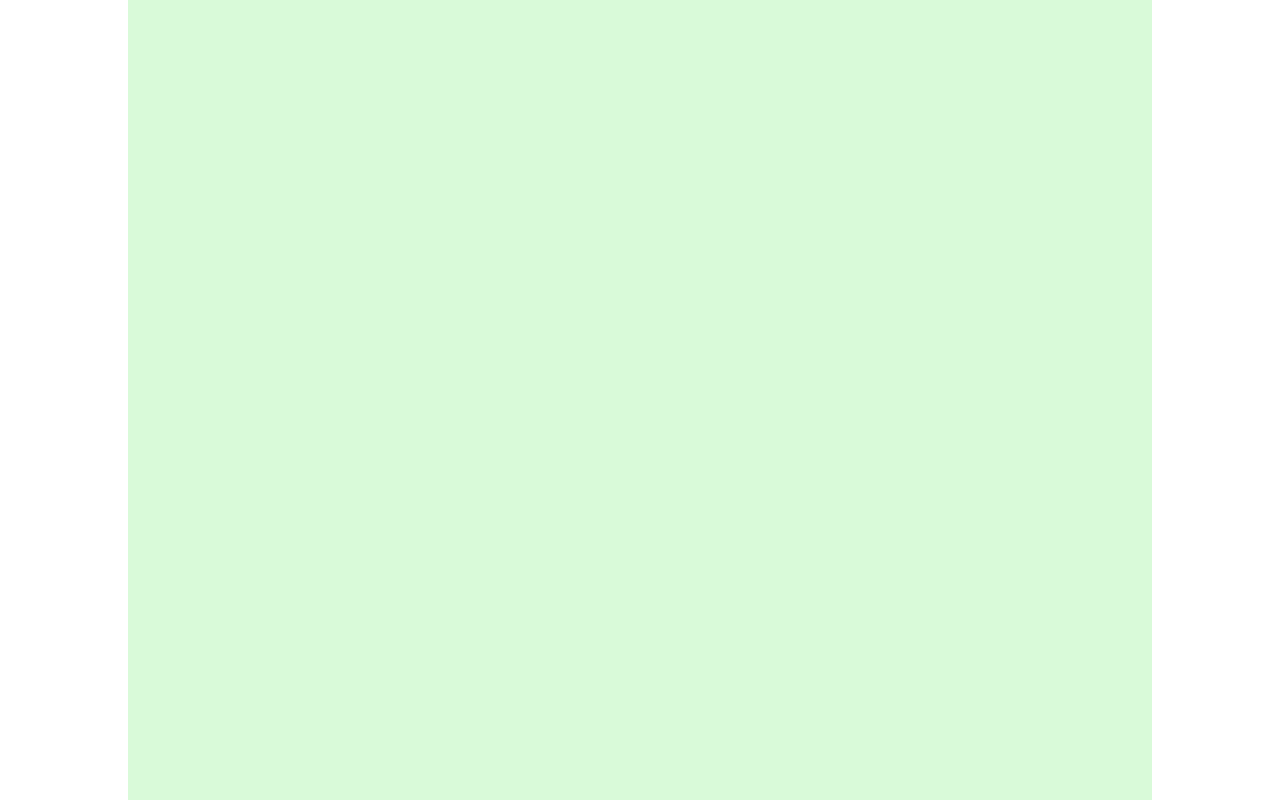
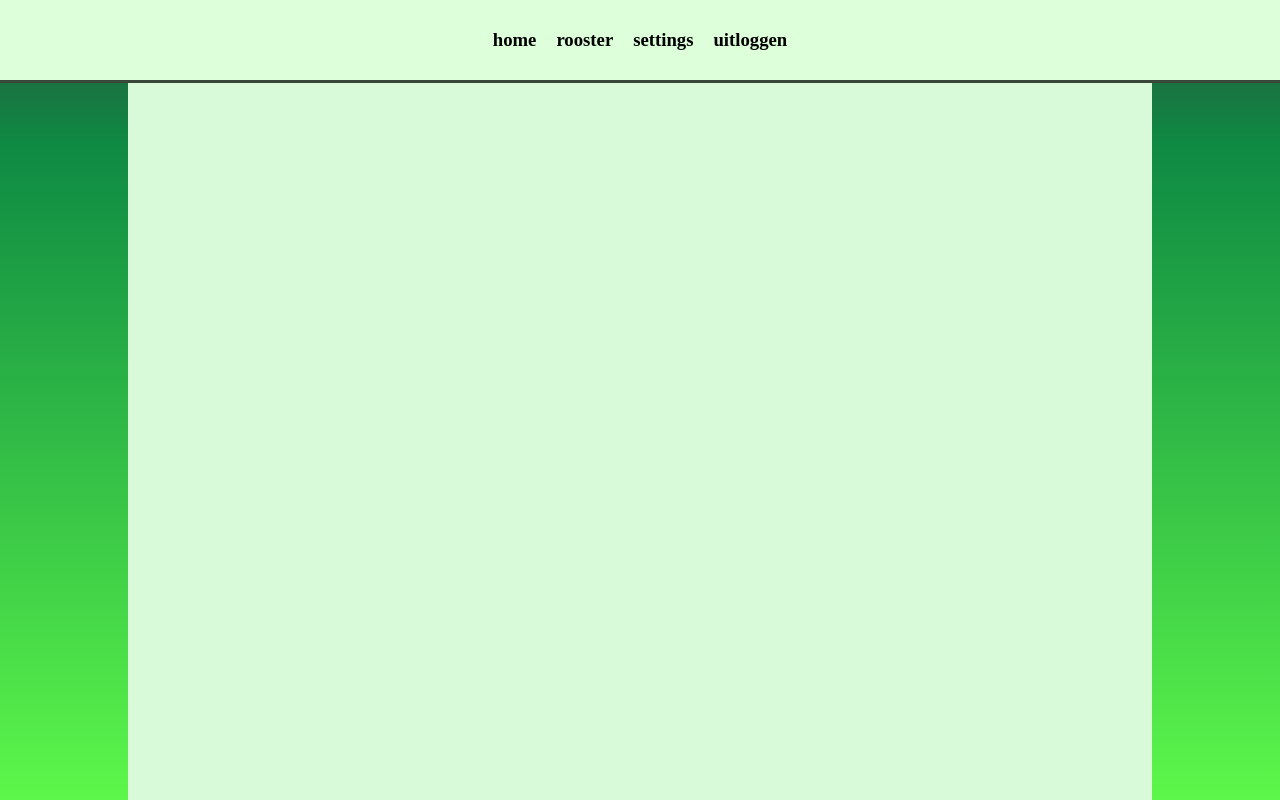
Before and after one commit to theunmenger/teamProjectROC, a PHP site: page /rooster.html in a window 1280 px wide. Run offline with PHP 8.4, Linux system fonts and the light colour scheme.

Commit message:
html + css

```diff
--- a/rooster.html
+++ b/rooster.html
@@ -7,6 +7,12 @@
     <link rel="stylesheet" href="styles/styles.css">
 </head>
 <body>
+    <div id="header">
+        <a href="settings.html"><h3>home</h3></a>
+        <a href="rooster.html"><h3>rooster</h3></a>
+        <a href="settings.html"><h3>settings</h3></a>
+        <a href="login.php"><h3>uitloggen</h3></a>
+    </div>
     <div id="main_container">
 
     </div>
--- a/styles/styles.css
+++ b/styles/styles.css
@@ -7,6 +7,8 @@ body {
     display:flex;
     flex-direction: column;
     align-items: center;
+    background: #29543C;
+    background: linear-gradient(180deg,rgba(41, 84, 60, 1) 0%, rgba(14, 138, 67, 1) 18%, rgba(92, 247, 74, 1) 100%);
 }
 
 #main_container {
@@ -15,3 +17,29 @@ body {
     flex:1;
     width: 80%;
 }
+
+#header {
+    display: flex;
+    flex-direction: row;
+    background: rgba(221, 255, 217, 1);
+    width:100%;
+    height: 80px;
+    border-bottom: solid #39473a 3px;
+    align-items: center;
+    justify-content: center;
+}
+
+#header a {
+    display: flex;
+    justify-content: center;
+    align-items: center;
+    text-decoration: none;
+    color: black;
+    padding-right: 10px;
+    padding-left: 10px;
+    height: 100%;
+}
+
+#header a:hover {
+    background-color: #b4ffaa;
+}
```
